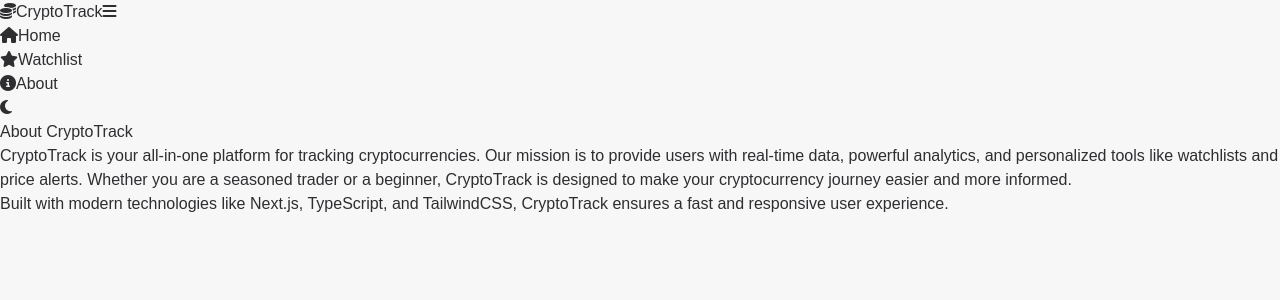
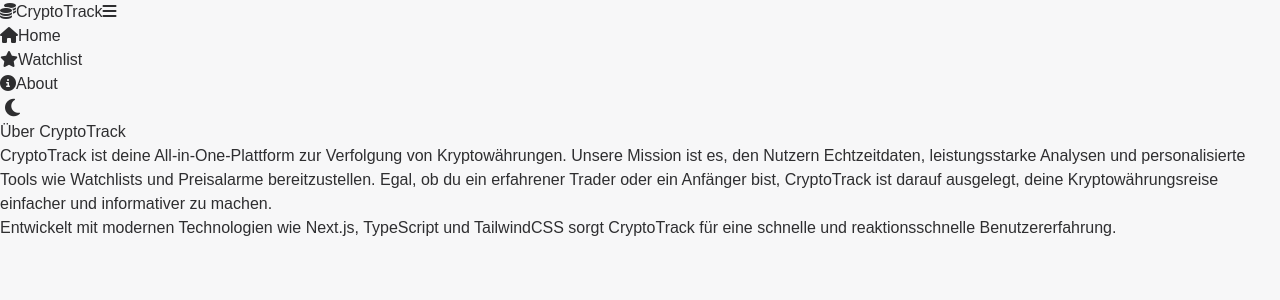
Before and after one commit to lekekes/my-crypto-tracker, a Next.js app: page /about in a window 1280 px wide. Shown: the top 300 px of the page. Built offline with nearby package versions, Linux system fonts and the light colour scheme.

Commit message:
Update styling and mock pages

```diff
--- a/src/components/DarkModeToggle.tsx
+++ b/src/components/DarkModeToggle.tsx
@@ -4,36 +4,42 @@
   const [darkMode, setDarkMode] = useState(false);
 
   useEffect(() => {
+    // Initialen Zustand aus Local Storage laden
     const savedMode = localStorage.getItem("theme");
-    if (savedMode === "dark") {
+    const isDark = savedMode === "dark";
+
+    // Klasse setzen und Zustand aktualisieren
+    if (isDark) {
+      document.documentElement.classList.add("dark");
       setDarkMode(true);
-      document.documentElement.classList.add("dark");
+    } else {
+      document.documentElement.classList.remove("dark");
+      setDarkMode(false);
     }
   }, []);
 
   const toggleDarkMode = () => {
-    setDarkMode(!darkMode);
-    if (!darkMode) {
+    const newMode = !darkMode;
+    setDarkMode(newMode);
+
+    // Klasse setzen und Local Storage aktualisieren
+    if (newMode) {
+      document.documentElement.classList.add("dark");
       localStorage.setItem("theme", "dark");
-      document.documentElement.classList.add("dark");
     } else {
+      document.documentElement.classList.remove("dark");
       localStorage.setItem("theme", "light");
-      document.documentElement.classList.remove("dark");
     }
   };
 
   return (
-    <button
-      onClick={toggleDarkMode}
-      /*className="p-2 bg-gray-800 text-white rounded-full shadow-md hover:bg-gray-700 focus:outline-none" */
-      className="p-2 bg-gray-800 text-white rounded-full shadow-md focus:outline-none"
-    >
+    <button onClick={toggleDarkMode} className="text-white focus:outline-none">
       <i
-        className={`fas ${
+        className={`fas fa-fw fa-lg ${
           darkMode
             ? "fa-sun hover:text-yellow-400 hover:drop-shadow-[0_0_8px_rgba(255,255,0,0.8)]"
             : "fa-moon hover:text-blue-400 hover:drop-shadow-[0_0_8px_rgba(0,0,255,0.8)]"
-        } text-white h-6 w-6 flex justify-center items-center transition duration-300`}
+        } text-white h-8 w-8 flex justify-center items-center transition duration-300`}
       ></i>
     </button>
   );
--- a/src/components/MenuItems.tsx
+++ b/src/components/MenuItems.tsx
@@ -10,48 +10,59 @@
 const MenuItems: React.FC<MenuItemsProps> = ({ isMobile, onClick }) => {
   const router = useRouter();
 
-  const linkClass = "block flex items-center space-x-2";
+  // Definiert die Styling-Klassen für jeden Link
+  const linkClass = "flex items-center space-x-2 text-lg hover:text-gray-300"; // Einheitliche Zentrierung
   const containerClass = isMobile
-    ? "flex flex-col p-4 space-y-2"
-    : "hidden md:flex items-center space-x-4";
+    ? "flex flex-col items-center p-4 space-y-4" // Zentriert für mobile Ansicht
+    : "hidden md:flex items-center space-x-6"; // Horizontal für Desktop-Ansicht
 
+  // Dynamische Klasse für aktive Links
   const getActiveClass = (path: string) =>
-    router.pathname === path ? "text-blue-400" : "hover:text-gray-300";
+    router.pathname === path ? "text-blue-400" : "";
 
   return (
     <ul className={containerClass}>
+      {/* Home */}
       <li>
         <Link
           href="/"
+          onClick={onClick}
           className={`${linkClass} ${getActiveClass("/")}`}
-          onClick={onClick}
         >
           <i className="fas fa-home"></i>
-          <span className="leading-none">Home</span>
+          <span>Home</span>
         </Link>
       </li>
+
+      {/* Watchlist */}
       <li>
         <Link
           href="/watchlist"
+          onClick={onClick}
           className={`${linkClass} ${getActiveClass("/watchlist")}`}
-          onClick={onClick}
         >
           <i className="fas fa-star"></i>
-          <span className="leading-none">Watchlist</span>
+          <span>Watchlist</span>
         </Link>
       </li>
+
+      {/* About */}
       <li>
         <Link
           href="/about"
+          onClick={onClick}
           className={`${linkClass} ${getActiveClass("/about")}`}
-          onClick={onClick}
         >
           <i className="fas fa-info-circle"></i>
-          <span className="leading-none">About</span>
+          <span>About</span>
         </Link>
       </li>
+
+      {/* DarkModeToggle */}
       <li>
-        <DarkModeToggle />
+        <div className="flex justify-center">
+          <DarkModeToggle />
+        </div>
       </li>
     </ul>
   );
--- a/src/pages/about.tsx
+++ b/src/pages/about.tsx
@@ -1,20 +1,21 @@
 const About = () => {
   return (
     <div className="p-4 max-w-3xl mx-auto">
-      <h1 className="text-2xl font-bold mb-4">About CryptoTrack</h1>
-      <p className="text-gray-700">
-        CryptoTrack is your all-in-one platform for tracking cryptocurrencies.
-        Our mission is to provide users with real-time data, powerful analytics,
-        and personalized tools like watchlists and price alerts. Whether you are
-        a seasoned trader or a beginner, CryptoTrack is designed to make your
-        cryptocurrency journey easier and more informed.
+      <h1 className="text-2xl font-bold mb-4">Über CryptoTrack</h1>
+      <p className="text-gray-400">
+        CryptoTrack ist deine All-in-One-Plattform zur Verfolgung von
+        Kryptowährungen. Unsere Mission ist es, den Nutzern Echtzeitdaten,
+        leistungsstarke Analysen und personalisierte Tools wie Watchlists und
+        Preisalarme bereitzustellen. Egal, ob du ein erfahrener Trader oder ein
+        Anfänger bist, CryptoTrack ist darauf ausgelegt, deine
+        Kryptowährungsreise einfacher und informativer zu machen.
       </p>
-      <p className="mt-4 text-gray-700">
-        Built with modern technologies like{" "}
+      <p className="mt-4 text-gray-400">
+        Entwickelt mit modernen Technologien wie{" "}
         <span className="font-semibold">Next.js</span>,{" "}
-        <span className="font-semibold">TypeScript</span>, and{" "}
-        <span className="font-semibold">TailwindCSS</span>, CryptoTrack ensures
-        a fast and responsive user experience.
+        <span className="font-semibold">TypeScript</span> und{" "}
+        <span className="font-semibold">TailwindCSS</span> sorgt CryptoTrack für
+        eine schnelle und reaktionsschnelle Benutzererfahrung.
       </p>
     </div>
   );
--- a/src/styles/globals.css
+++ b/src/styles/globals.css
@@ -2,20 +2,20 @@
 @tailwind components;
 @tailwind utilities;
 
+/* Standardfarben */
 :root {
   --background: #f7f7f8;
   --foreground: #2e2e30;
 }
 
-@media (prefers-color-scheme: dark) {
-  :root {
-    --background: #232326;
-    --foreground: #dcdcdc;
-  }
+/* Dark Mode Farben */
+.dark {
+  --background: #232326;
+  --foreground: #dcdcdc;
 }
 
 body {
+  background-color: var(--background);
   color: var(--foreground);
-  background: var(--background);
   font-family: Arial, Helvetica, sans-serif;
 }
```
Also changed, not shown: src/pages/watchlist.tsx (+5 -3 lines).
